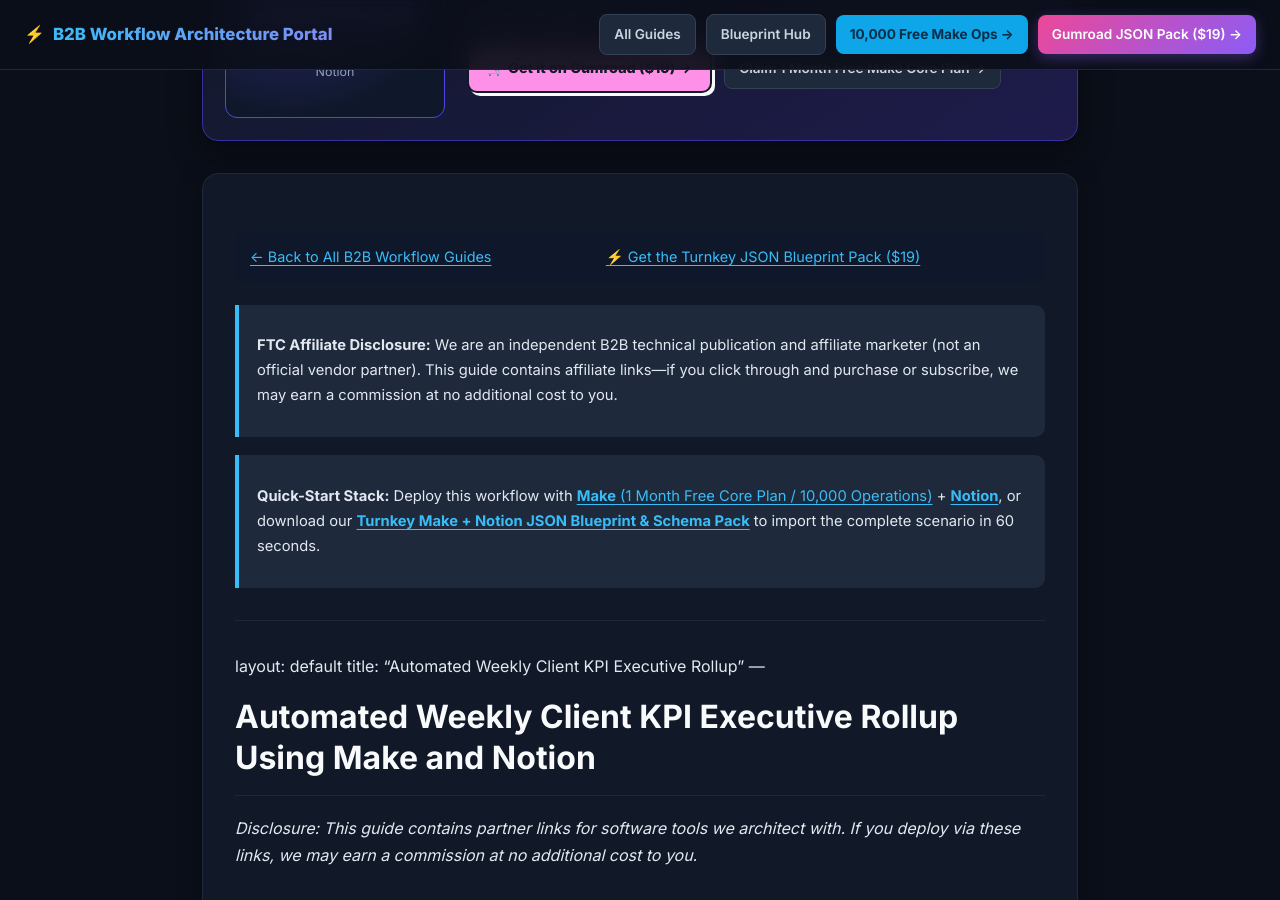
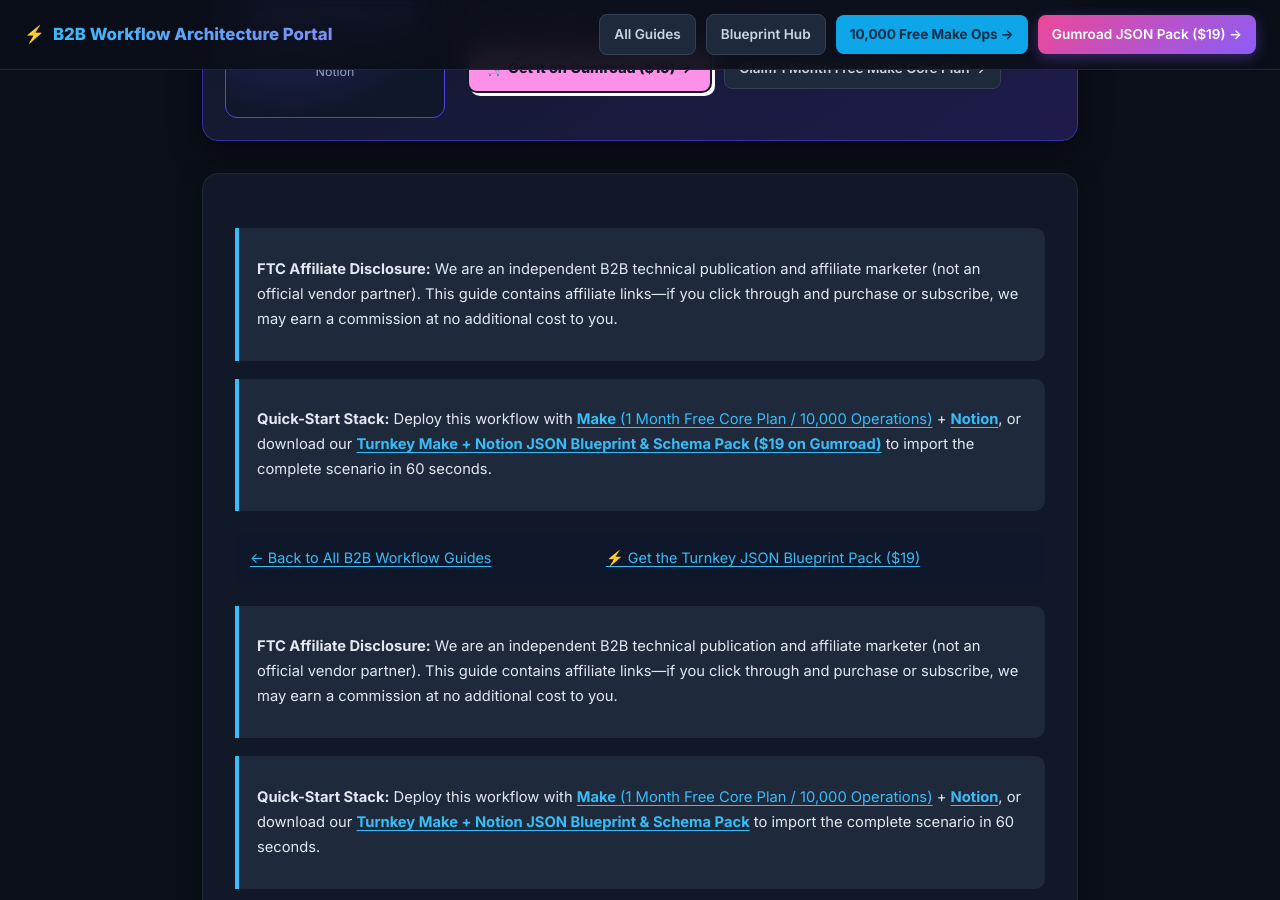
Before and after one commit to Arkgonsystems/b2b-workflow-guides, a Jekyll site: the page built from guides/client-reporting-kpi-dashboard-looker-sheets.md, in a window 1280 px wide and 900 px high, scrolled down 231 px. Built offline with Jekyll 4.4.1, drawn with Linux system fonts in a browser that asks for light colours; our own code applies the rules of GitHub Pages for plain Markdown files; some of the changed text lies outside the part shown.

Commit message:
Upgrade visual layout & FTC compliance (v13): Automated Weekly Client KPI Executive Rollup

```diff
--- a/guides/client-reporting-kpi-dashboard-looker-sheets.md
+++ b/guides/client-reporting-kpi-dashboard-looker-sheets.md
@@ -1,13 +1,16 @@
+---
+layout: default
+title: "Automated Weekly Client KPI Executive Rollup"
+---
+> **FTC Affiliate Disclosure:** We are an independent B2B technical publication and affiliate marketer (not an official vendor partner). This guide contains affiliate links—if you click through and purchase or subscribe, we may earn a commission at no additional cost to you.
+
+> **Quick-Start Stack:** Deploy this workflow with [**Make** (1 Month Free Core Plan / 10,000 Operations)](https://www.make.com/en/register?pc=b2bworkflow) + [**Notion**](https://www.notion.com/), or download our [**Turnkey Make + Notion JSON Blueprint & Schema Pack ($19 on Gumroad)**](https://platypusprime.gumroad.com/l/dncmng) to import the complete scenario in 60 seconds.
+
 [← Back to All B2B Workflow Guides](../index.html) | [⚡ Get the Turnkey JSON Blueprint Pack ($19)](https://platypusprime.gumroad.com/l/dncmng)
 
 > **FTC Affiliate Disclosure:** We are an independent B2B technical publication and affiliate marketer (not an official vendor partner). This guide contains affiliate links—if you click through and purchase or subscribe, we may earn a commission at no additional cost to you.
 
 > **Quick-Start Stack:** Deploy this workflow with [**Make** (1 Month Free Core Plan / 10,000 Operations)](https://www.make.com/en/register?pc=b2bworkflow) + [**Notion**](https://www.notion.com/), or download our [**Turnkey Make + Notion JSON Blueprint & Schema Pack**](https://platypusprime.gumroad.com/l/dncmng) to import the complete scenario in 60 seconds.
-
----
-layout: default
-title: "Automated Weekly Client KPI Executive Rollup"
----
 
 # Automated Weekly Client KPI Executive Rollup Using Make and Notion
 
@@ -260,10 +263,11 @@
 *   [Claim 1 Month of Make.com Core Free (10,000 Operations Included)](https://www.make.com/en/register?pc=b2bworkflow) to run your entire client reporting framework without hitting operation limits.
 
 <!-- table-safe-v8 -->
+19)](https://platypusprime.gumroad.com/l/dncmng) or browse all bundles on the [Blueprint Hub](../blueprints.html).
 
 ---
 
 ## Deploy This Workflow in 60 Seconds
 
 * **Start Building Free:** [Launch Make (10,000 Free Operations)](https://www.make.com/en/register?pc=b2bworkflow) and connect your [Notion workspace](https://www.notion.com/).
-* **Skip the Manual Setup:** [Download the Turnkey JSON Blueprint & Schema Pack ($19)](https://platypusprime.gumroad.com/l/dncmng) or browse all bundles on the [Blueprint Hub](../blueprints.html).
+* **Get the Ready-to-Import JSON Pack on Gumroad:** [Download the Turnkey JSON Blueprint & Schema Pack ($19 on Gumroad)](https://platypusprime.gumroad.com/l/dncmng) or browse all bundles on the [Blueprint Hub](../blueprints.html).
```
